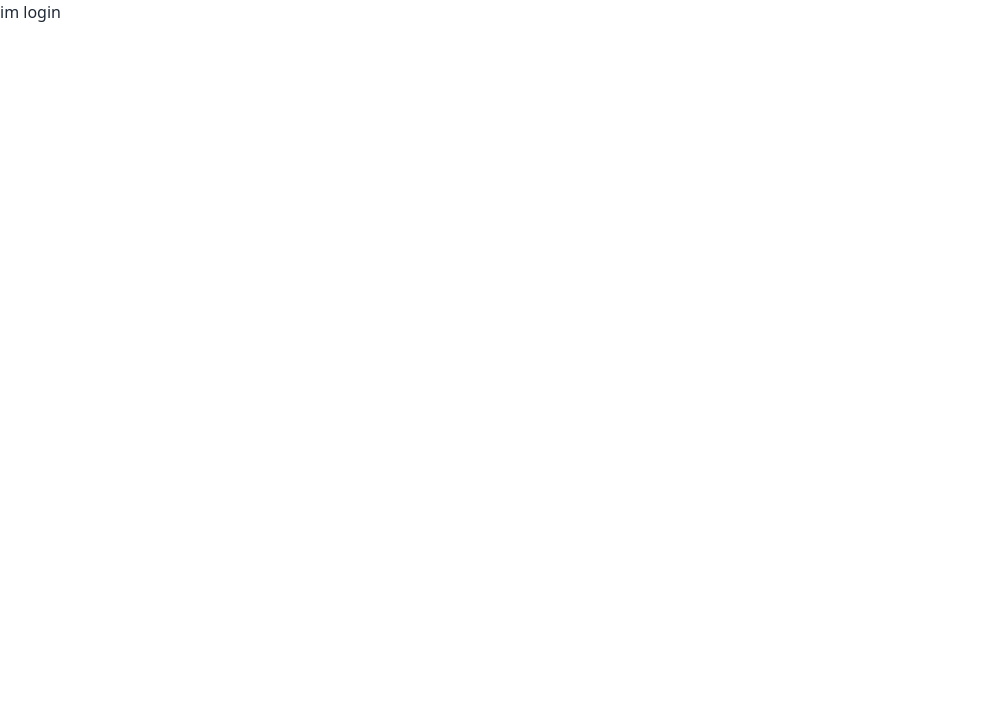
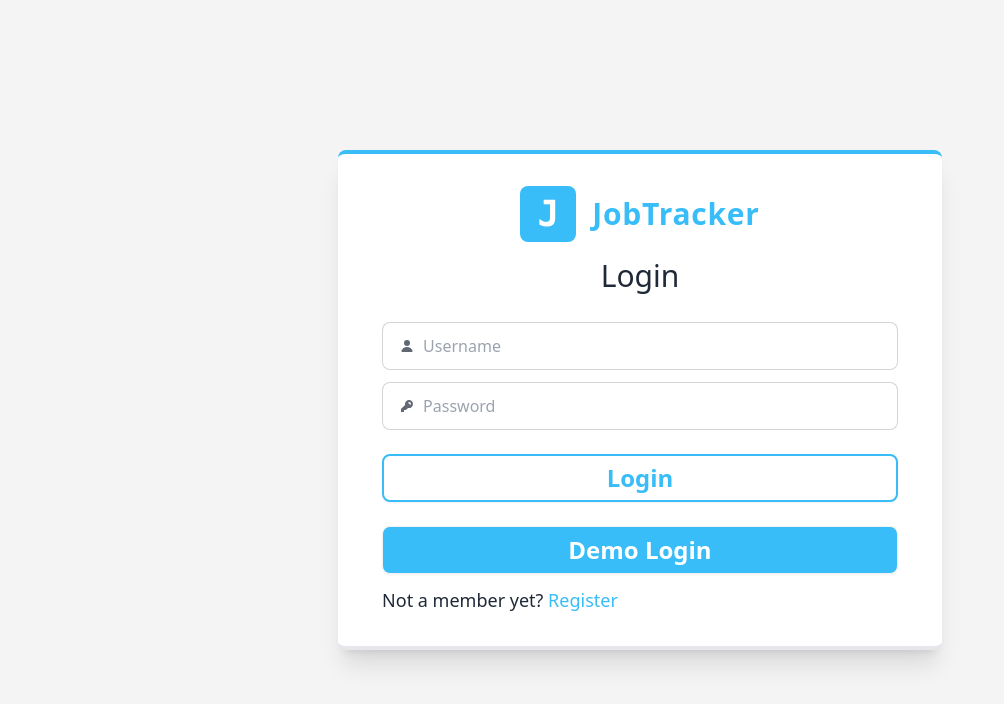
Before and after one commit to Amir2210/JobTracker-Frontend, a React (Vite) app: page /login in a window 1280 px wide. Shown: the top 704 px of the page, without its empty margins (0-1004 px from the left). Built offline with nearby package versions, Linux system fonts and the light colour scheme.

Commit message:
Style the login page

```diff
--- a/src/pages/Login.tsx
+++ b/src/pages/Login.tsx
@@ -1,5 +1,28 @@
+import { Link } from 'react-router-dom';
+
 export function Login() {
   return (
-    <h1>im login</h1>
+    <section className='bg-zinc-100 h-screen flex flex-col justify-center items-center px-10'>
+      <form className='sm:bg-white px-11 py-8 rounded-lg sm:border-solid sm:border-y-4 sm:border-t-sky-400 sm:shadow-xl'>
+        <div className=' flex justify-center items-center'>
+          <div className=' flex text-4xl bg-sky-400 text-white font-mono font-bold size-14 justify-center items-center rounded-lg'>J</div>
+          <div className=' ml-4 text-3xl font-bold tracking-wide text-sky-400'>JobTracker</div>
+        </div>
+        <div className='flex justify-center items-center'>
+          <h1 className=' text-3xl my-4 capitalize'>login</h1>
+        </div>
+        <label className="input input-bordered flex items-center gap-2 my-3 w-full">
+          <svg xmlns="http://www.w3.org/2000/svg" viewBox="0 0 16 16" fill="currentColor" className="w-4 h-4 opacity-70"><path d="M8 8a3 3 0 1 0 0-6 3 3 0 0 0 0 6ZM12.735 14c.618 0 1.093-.561.872-1.139a6.002 6.002 0 0 0-11.215 0c-.22.578.254 1.139.872 1.139h9.47Z" /></svg>
+          <input type="text" className="grow" placeholder="Username" name='username' required />
+        </label>
+        <label className="input input-bordered flex items-center gap-2 my-3 w-full">
+          <svg xmlns="http://www.w3.org/2000/svg" viewBox="0 0 16 16" fill="currentColor" className="w-4 h-4 opacity-70"><path fillRule="evenodd" d="M14 6a4 4 0 0 1-4.899 3.899l-1.955 1.955a.5.5 0 0 1-.353.146H5v1.5a.5.5 0 0 1-.5.5h-2a.5.5 0 0 1-.5-.5v-2.293a.5.5 0 0 1 .146-.353l3.955-3.955A4 4 0 1 1 14 6Zm-4-2a.75.75 0 0 0 0 1.5.5.5 0 0 1 .5.5.75.75 0 0 0 1.5 0 2 2 0 0 0-2-2Z" clipRule="evenodd" /></svg>
+          <input type="password" className="grow" placeholder="Password" name='password' required />
+        </label>
+        <button className='btn bg-white border-solid border-2 border-sky-400 text-sky-400 hover:bg-sky-400 hover:text-white hover:border-white  capitalize text-2xl w-full my-3'>Login</button>
+        <button className='btn  bg-sky-400 capitalize text-2xl w-full my-3 text-white hover:bg-sky-600'>demo Login</button>
+        <span className='text-lg'>Not a member yet? <Link className=' capitalize text-sky-400 font-medium' to={'/createUser'}> register</Link></span>
+      </form>
+    </section>
   )
 }
```
